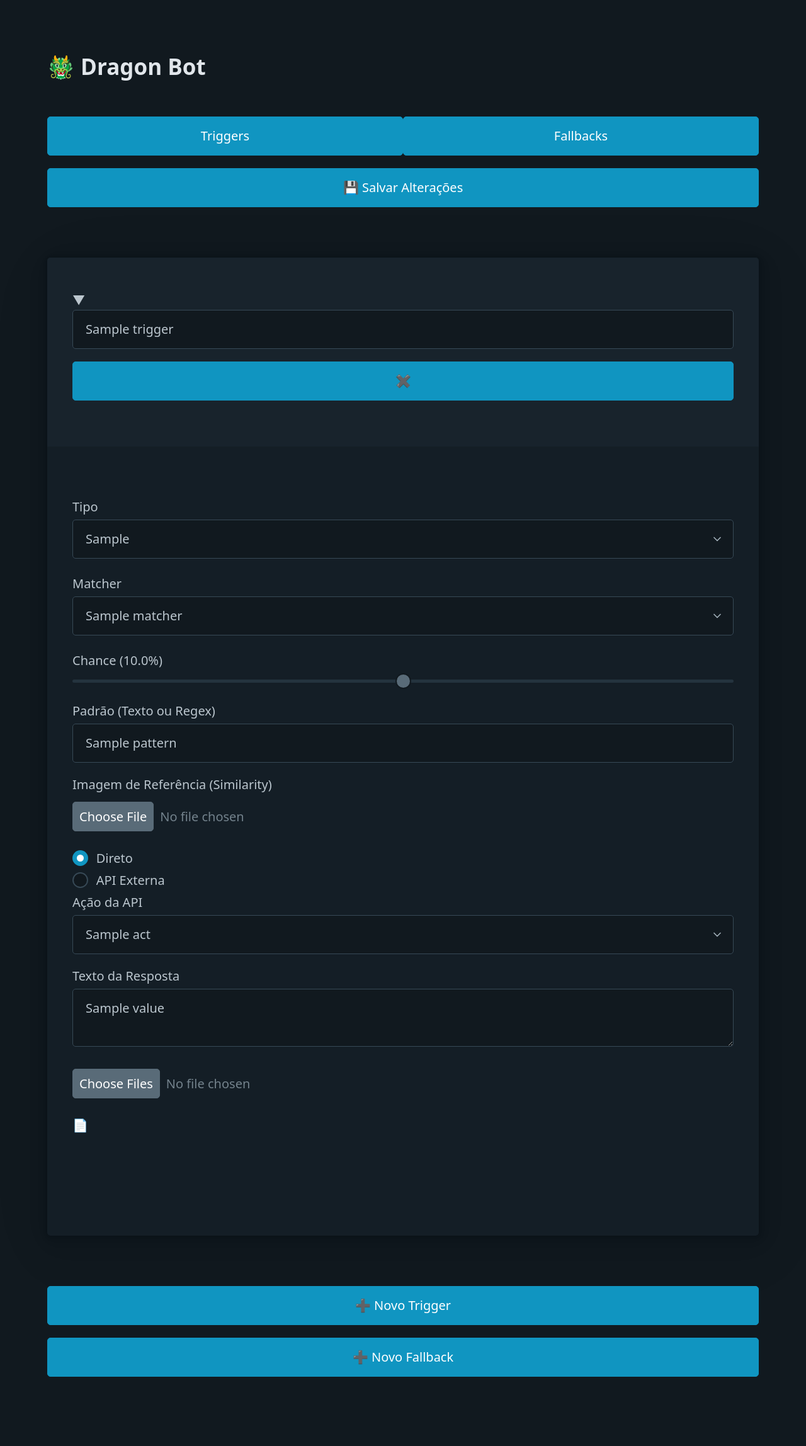
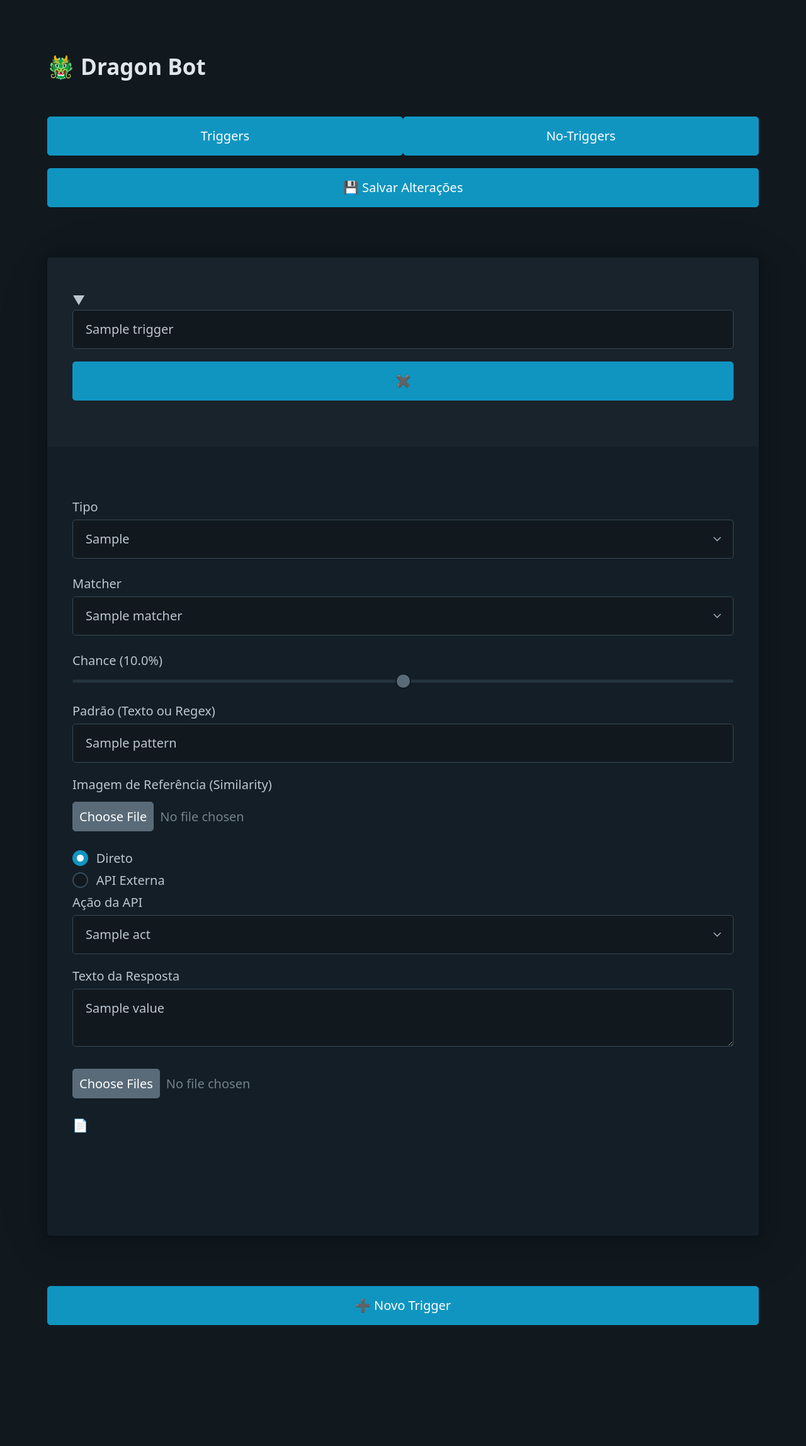
Before and after one commit to Ppaulo03/dragon_bot, a Python web app: template src/app/modules/triggers/templates/trigger_config.j2 in a window 1280 px wide. Shown: the whole page at 63% size. After the commit the page ends 2104 px from the top, so only its background shows below. Run offline with Jinja, Linux system fonts and the light colour scheme; the template is opened without the code that fills it: most values are stand-ins (such as "Sample title", 1, 10 or a date in 2020).

Commit message:
feat: update trigger configuration labels for clarity and consistency

```diff
--- a/src/app/modules/triggers/templates/rule_card.j2
+++ b/src/app/modules/triggers/templates/rule_card.j2
@@ -51,7 +51,7 @@
         </div>
 
         <section class="dynamic-zones">
-
+            {% if section == 'trigger' %}
             <div data-zone="matcher-text" class="zone-container">
                 <label>Padrão (Texto ou Regex)</label>
                 <input type="text" name="pattern_{{ card_id }}" value="{{ params.get('pattern', '') }}"
@@ -70,7 +70,7 @@
                     {% endif %}
                 </div>
             </div>
-
+            {% endif %}
             <div data-zone="mode-selector" class="response-selector">
                 <label>
                     <input type="radio" name="mode_{{ card_id }}" value="text" {{ 'checked' if not action }}>
--- a/src/app/modules/triggers/templates/trigger_config.j2
+++ b/src/app/modules/triggers/templates/trigger_config.j2
@@ -20,7 +20,7 @@
                     Triggers
                 </button>
                 <button type="button" data-tab-target="tab-no-triggers" id="btn-tab-no-triggers" class="tab-btn">
-                    Fallbacks
+                    No-Triggers
                 </button>
             </nav>
 
@@ -41,14 +41,14 @@
         </button>
     </div>
 
-    <div id="tab-no-triggers" class="tab-content">
+    <div id="tab-no-triggers" class="tab-content" style="display: none;">
         <div id="container-no-triggers" class="rules-container">
             {% for t in no_triggers %}
             {{ render_rule_card(t, 'no_trigger', options, loop.index0 + 1000) }}
             {% endfor %}
         </div>
         <button type="button" onclick="addCard('no-trigger')" class="btn btn-outline">
-            ➕ Novo Fallback
+            ➕ Novo No-Trigger
         </button>
     </div>
 </form>
```
